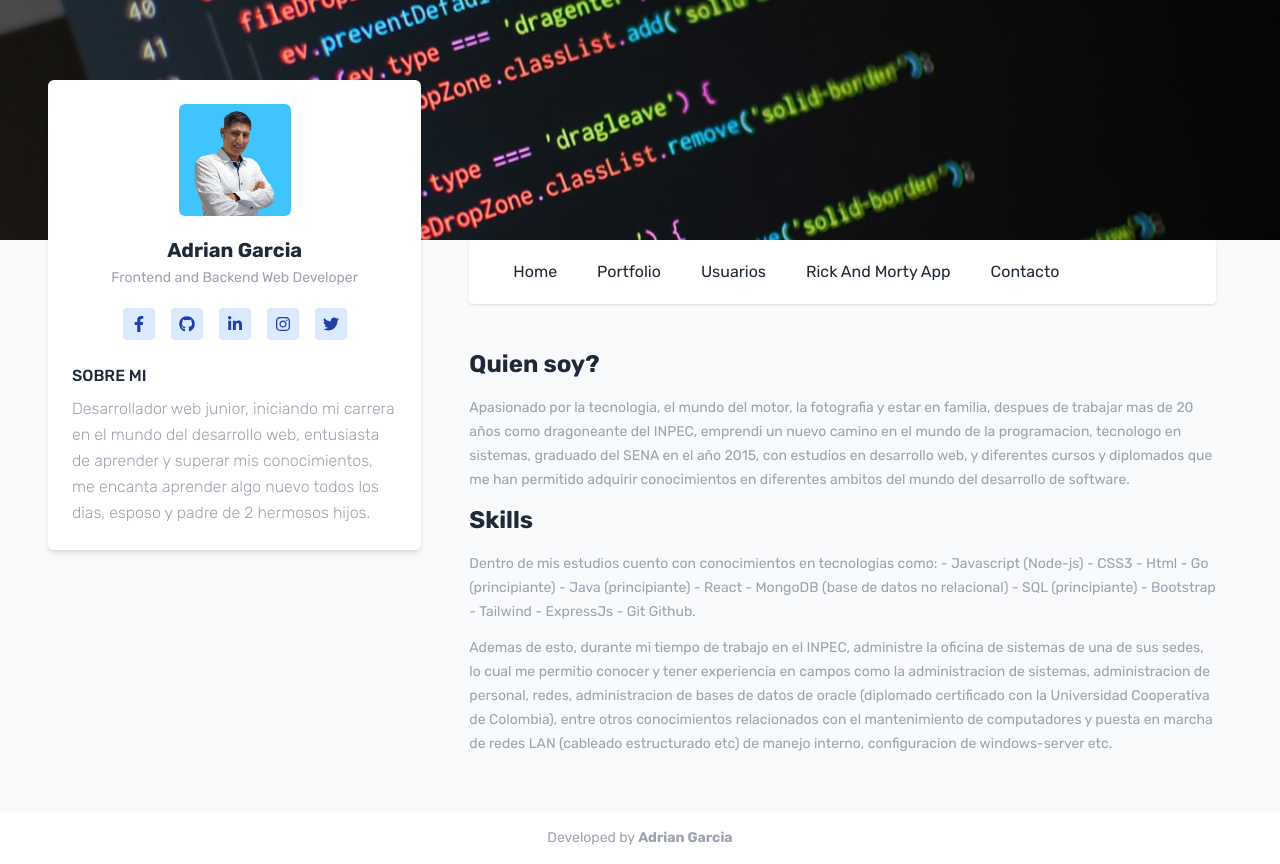
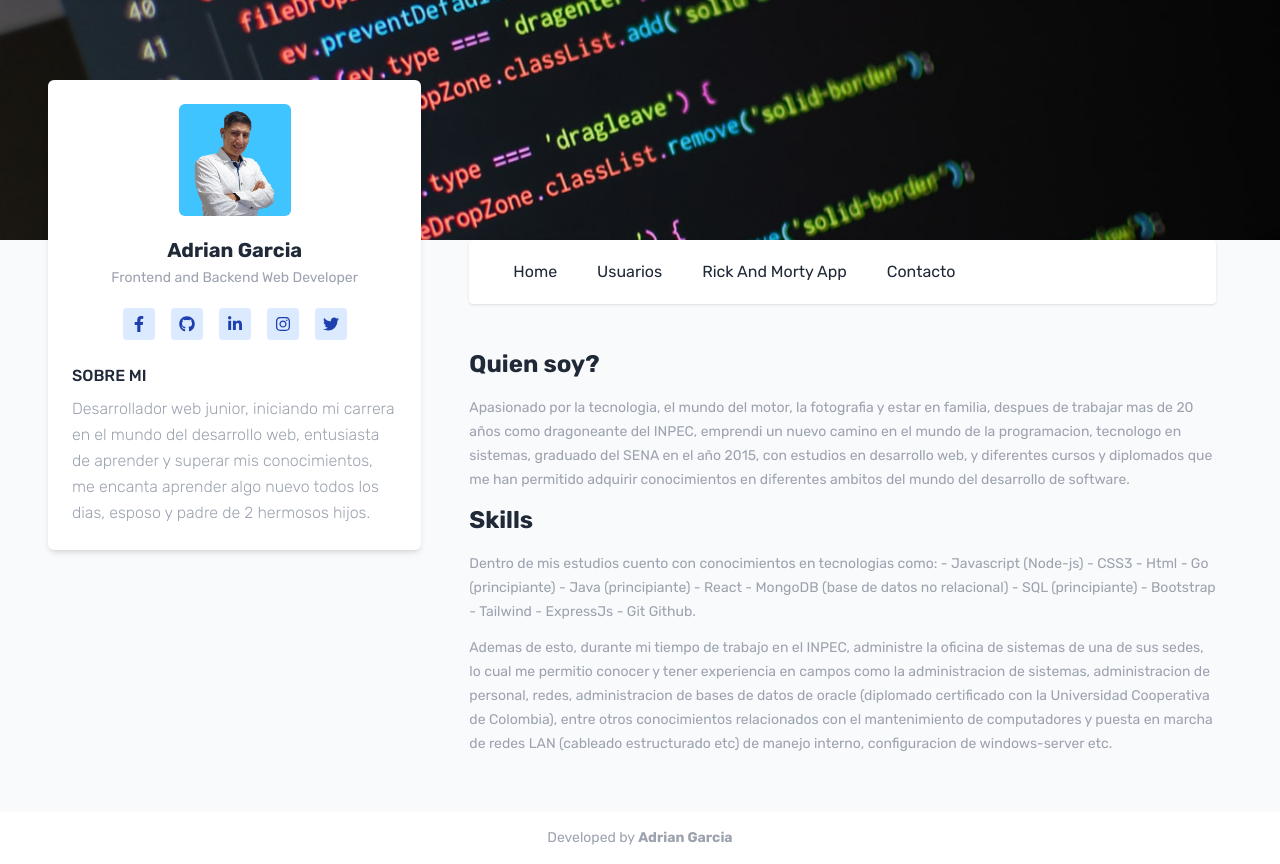
Before and after one commit to AdrianGarcia1984/backend-con-go, a React (Vite) app in the folder client_vite/: page / in a window 1280 px wide. Built offline with nearby package versions, Linux system fonts and the light colour scheme.

Commit message:
organizando navbar

```diff
--- a/client_vite/src/components/sections/Navbar.jsx
+++ b/client_vite/src/components/sections/Navbar.jsx
@@ -11,10 +11,10 @@ const Navbar = () => {
                 <li className="m-3 lg:mx-5">
                 Home</li>
             </NavLink>
-            <NavLink to="/portfolio">
+            {/* <NavLink to="/portfolio">
             <li className="m-3 lg:mx-5">
                 Portfolio</li>
-            </NavLink>
+            </NavLink> */}
             <NavLink to="/notes">
             <li className="m-3 lg:mx-5">
                 Usuarios</li>
```
